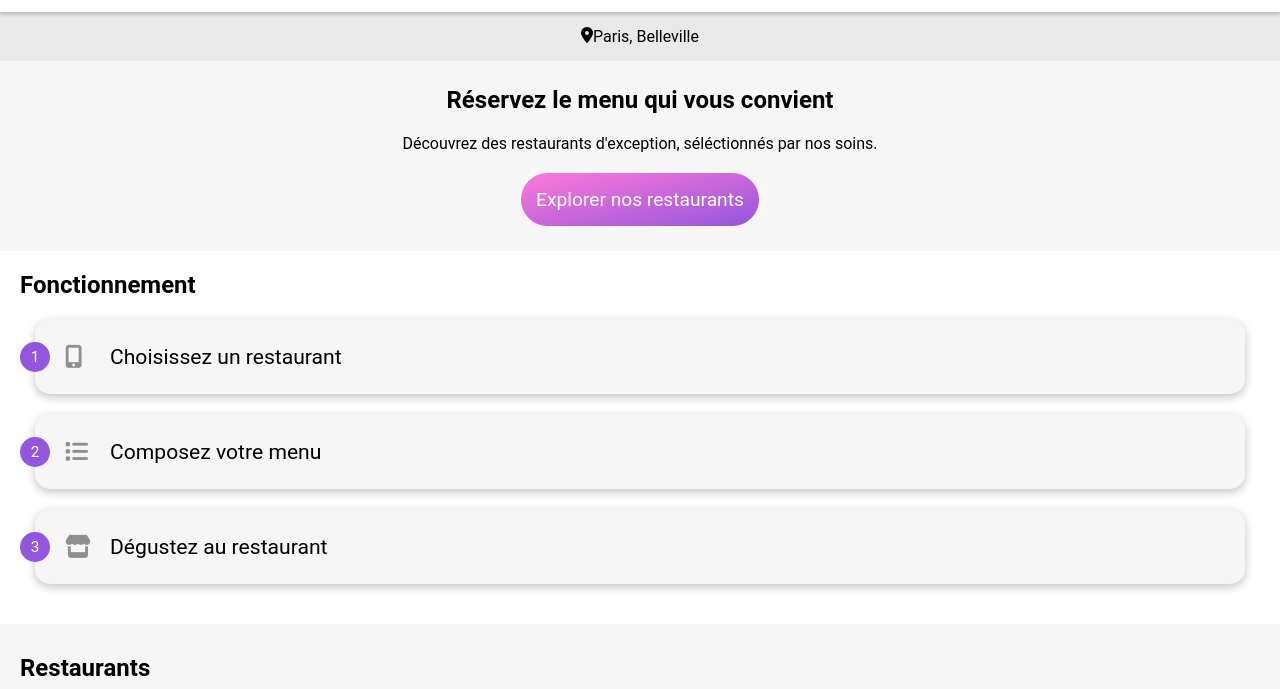
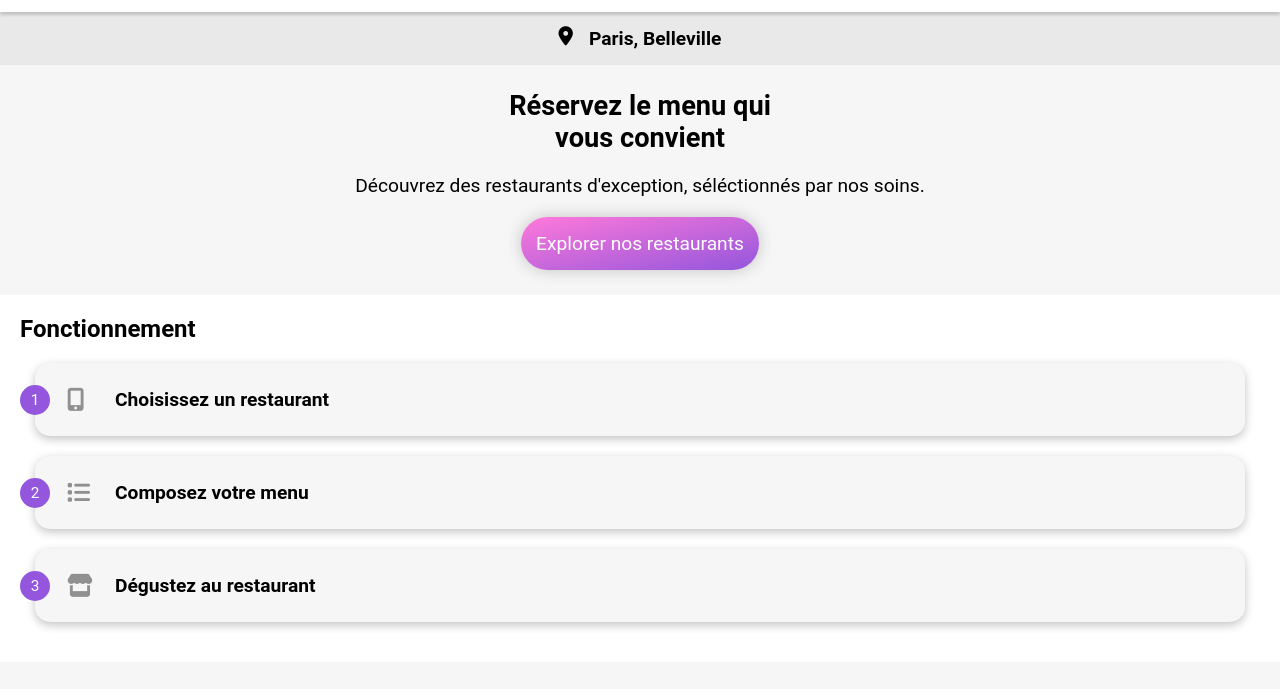
Before and after one commit to Jeffrey-Blanc/JeffreyBlanc_3_20072021, a website: page index.html in a window 1280 px wide. Shown: the part 52-741 px from the top of the page. Drawn offline with Linux system fonts and the light colour scheme.

Commit message:
Agencement des elements dans le header, ajout des coeurs fas pour l'animation...

```diff
--- a/index.html
+++ b/index.html
@@ -11,11 +11,11 @@
       <nav class="nav nav--shadow">
         <img src="img/logo/ohmyfood@2x.svg" alt="Logo Oh My Food" />
       </nav>
-      <div class="header__localisation">
-        <i class="fas fa-map-marker-alt"></i><span>Paris, Belleville</span>
+      <div class="localisation">
+        <i class="fas fa-map-marker-alt localisation__icon"></i><span class="localisation__txt">Paris, Belleville</span>
       </div>
       <section class="welcome">
-        <h1 class="welcome__title">Réservez le menu qui vous convient</h1>
+        <h1 class="welcome__title">Réservez le menu qui <br /> vous convient</h1>
         <p class="welcome__text">Découvrez des restaurants d'exception, séléctionnés par nos soins.</p>
         <button class="btn">Explorer nos restaurants</button>
       </section>
@@ -47,7 +47,8 @@
             <figcaption class="figcaption-card">
               <h3>La palette du go&ucirc;t</h3>
               <p>Ménilmontant</p>
-              <i class="far fa-heart figcaption-card__icon"></i>
+              <i class="far fa-heart figcaption-card__icon heart0"></i>
+              <i class="fas fa-heart heart1"></i>
             </figcaption>
           </figure>
         </a>
@@ -58,7 +59,8 @@
             <figcaption class="figcaption-card">
               <h3>La note enchant&eacute;e</h3>
               <p>Charonne</p>
-              <i class="far fa-heart figcaption-card__icon"></i>
+              <i class="far fa-heart figcaption-card__icon heart0"></i>
+              <i class="fas fa-heart heart1"></i>
             </figcaption>
           </figure>
         </a>
@@ -69,7 +71,8 @@
             <figcaption class="figcaption-card">
               <h3>&Agrave; la fran&ccedil;aise</h3>
               <p>Cit&eacute; Rouge</p>
-              <i class="far fa-heart figcaption-card__icon"></i>
+              <i class="far fa-heart figcaption-card__icon heart0"></i>
+              <i class="fas fa-heart heart1"></i>
             </figcaption>
           </figure>
         </a>
@@ -79,7 +82,8 @@
             <figcaption class="figcaption-card">
               <h3>Le d&eacute;lice des sens</h3>
               <p>Folie-M&eacute;ricourt</p>
-              <i class="far fa-heart figcaption-card__icon"></i>
+              <i class="far fa-heart figcaption-card__icon heart0"></i>
+              <i class="fas fa-heart heart1"></i>
             </figcaption>
           </figure>
         </a>
--- a/sass/base/_typography.scss
+++ b/sass/base/_typography.scss
@@ -21,3 +21,7 @@ a {
 li {
   list-style: none;
 }
+
+.fas.heart1 {
+  display: none;
+}
--- a/sass/components/_buttons.scss
+++ b/sass/components/_buttons.scss
@@ -6,6 +6,7 @@
   border: none;
   border-radius: 30px;
   background: linear-gradient(to bottom right, $color-secondary, $color-primary);
+  box-shadow: 0 0 1rem darken($color-gray, 20%);
   &--flattened {
     width: 50%;
     max-width: 215px;
--- a/sass/layouts/_functioning.scss
+++ b/sass/layouts/_functioning.scss
@@ -45,12 +45,13 @@
   }
   &__icon {
     @include parameter_flex($direction, center, center);
-    width: 15px;
-    margin: 0 30px;
+    width: 1rem;
+    margin: 0 2rem;
     font-size: 1.2em;
     color: darken($color-gray, 40%);
   }
   &__text {
-    font-size: 1.1em;
+    font-size: 1.2rem;
+    font-weight: 600;
   }
 }
--- a/sass/layouts/_header.scss
+++ b/sass/layouts/_header.scss
@@ -1,11 +1,5 @@
 .header {
   @include parameter_flex(column, $justify-content, center);
-  &__localisation{
-    @include parameter_flex($direction, center, $align-items);
-    width: 100%;
-    padding: $padding-horizontale;
-    background: darken($color-gray, 5%);
-  }
   &__img {
     width: 100%;
     /*max-width: 425px;*/
@@ -14,19 +8,38 @@
   }
 }
 
+.localisation{
+  @include parameter_flex($direction, center, $align-items);
+  width: 100%;
+  padding: $padding-horizontale;
+  background: darken($color-gray, 5%);
+  &__icon {
+    font-size: 1.2rem;
+    margin-right: 1rem;
+  }
+  &__txt{
+    font-size: 1.2rem;
+    font-weight: 600;
+  }
+}
+
+
 .welcome {
   @include parameter_flex(column, center, center);
   width: 100%;
   padding: $padding-horizontale;
   background: $color-gray;
   &__title{
-    width: 60%;
+    width: 100%;
     margin: 10px;
     text-align: center;
+    font-size: 1.7rem;
   }
   &__text{
-    width: 70%;
+    // color: lighten(#000, 40%);
+    width: 100%;
     margin: 10px;
     text-align: center;
+    font-size: 1.2rem;
   }
 }
```
Also changed, not shown: menu1.html (+1 -1 lines), menu2.html (+1 -1 lines), menu3.html (+1 -1 lines), menu4.html (+1 -1 lines), public/css/style.css, 1 other file.
